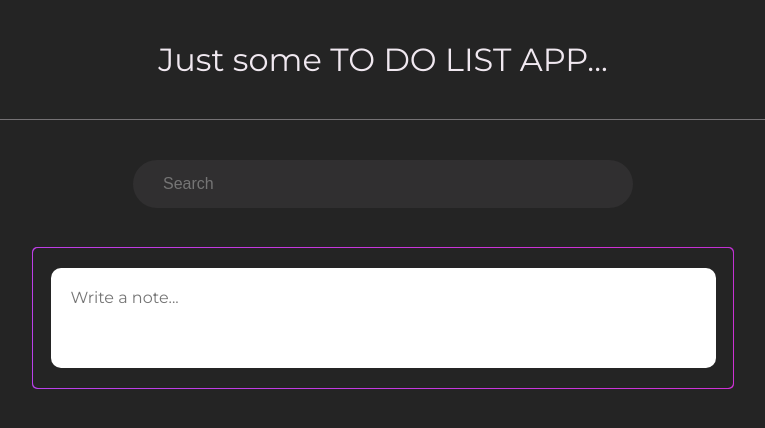
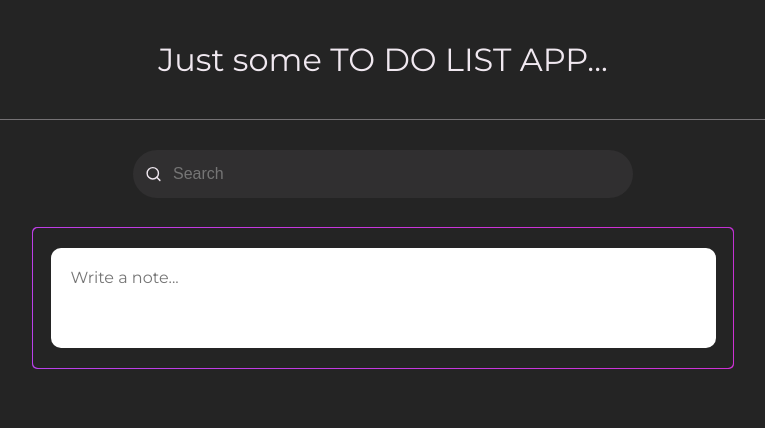
Before and after one commit to JlordS32/TDL-App, a React (Vite) app: page / in a window 1280 px wide. Shown: the top 428 px of the page, without its empty margins (257-1022 px from the left). Built offline with nearby package versions, Linux system fonts and the light colour scheme; a web font is replaced by a local one.

Commit message:
fixed bug

```diff
--- /dev/null
+++ b/src/assets/icons/SearchIcon.jsx
@@ -0,0 +1,27 @@
+const SearchIcon = ({
+  color = "white",
+  width = "24",
+  height = "24",
+  strokeWidth = "2",
+  fill = "none",
+}) => {
+  return (
+    <svg
+      xmlns="http://www.w3.org/2000/svg"
+      width={width}
+      height={height}
+      viewBox="0 0 24 24"
+      fill={fill}
+      stroke={color}
+      strokeWidth={strokeWidth}
+      strokeLinecap="round"
+      strokeLinejoin="round"
+      class="feather feather-search"
+    >
+      <circle cx="11" cy="11" r="8"></circle>
+      <line x1="21" y1="21" x2="16.65" y2="16.65"></line>
+    </svg>
+  );
+};
+
+export default SearchIcon;
--- a/src/components/home/Search.jsx
+++ b/src/components/home/Search.jsx
@@ -2,17 +2,19 @@ import '../../styles/todo.modules.css';
 import React, { useEffect, useState } from 'react';
 import { useDispatch, useSelector } from 'react-redux';
 import { updateFilteredTodo } from '../store/TodoReducer';
+import SearchIcon from '../../assets/icons/SearchIcon';
 
 const Search = () => {
 
    const todoReducer = useSelector(state => state.todoReducer.value);
-   const filteredTodoReducer = useSelector(state => state.filteredReducer.value);
    const dispatch = useDispatch();
 
    const [searchQuery, setSearchQuery] = useState('');
 
-   const handleChange = (e) => {
-      setSearchQuery(e.target.value);
+   const handleSubmit = (e) => {
+      if (e.key === 'Enter') {
+         setSearchQuery(e.target.value);
+      }
    };
 
    const filteredTodo = todoReducer.filter(todo => {
@@ -25,32 +27,22 @@ const Search = () => {
       }
    });
 
-   const handleKeyPress = (e) => {
-      if (e.key === 'Enter') {
-         dispatch(updateFilteredTodo(filteredTodo));
-      }
-   };
-
    // Listens if the todo slate in our redux has changed.
    useEffect(() => {
-      if (searchQuery === '') {
-         dispatch(updateFilteredTodo(filteredTodo));
-      }
+      dispatch(updateFilteredTodo(filteredTodo));
    }, [todoReducer, searchQuery]);
-
-   useEffect(() => {
-      console.log(filteredTodoReducer);
-   }, [filteredTodoReducer]);
 
    return (
       <div className='search-container'>
+         <div className='input-icons'>
+            <SearchIcon color='#F0E8F0' width='17'/>
+         </div>
          <input
             type='text'
             name='search-bar'
             className='search-bar'
             placeholder='Search'
-            onChange={handleChange}
-            onKeyDown={handleKeyPress}
+            onKeyDown={handleSubmit}
          />
       </div>
    )
--- a/src/components/home/TodoBox.jsx
+++ b/src/components/home/TodoBox.jsx
@@ -25,11 +25,6 @@ const Todobox = ({todo, onDelete}) => {
       title,
    } = todo;
 
-   const handleDelete = () => {
-      console.log(`ID: ${todo.id} has been deleted...`);
-      onDelete(id);
-   };
-
    const handleClick = () => {
 
       // Sets Todo for the current selected modal.
@@ -42,6 +37,8 @@ const Todobox = ({todo, onDelete}) => {
          close();
       }
    };
+
+   const white = '#F0E8F0';
 
    return (
       <motion.div className='todo-container'
@@ -73,14 +70,14 @@ const Todobox = ({todo, onDelete}) => {
          </div>
 
          <div className='todo-icons'>
-            <div className='todo-icon-item delete-btn' onClick={handleDelete}>
-               <DeleteIcon color='white' width='17'/>
+            <div className='todo-icon-item delete-btn' onClick={() => onDelete(id)}>
+               <DeleteIcon color={white} width='17'/>
             </div>
             <div className='todo-icon-item more-btn' onClick={() => alert('hello world')}>
-               <MoreIcon width='17'/>
+               <MoreIcon width='17' color={white}/>
             </div>
             <div className='todo-icon-item label-btn' onClick={() => alert('hello world')}>
-               <LabelIcon width='17'/>
+               <LabelIcon width='17' color={white}/>
             </div>
          </div>
       </motion.div>
--- a/src/styles/todo.modules.css
+++ b/src/styles/todo.modules.css
@@ -200,8 +200,14 @@
 }
 
 .search-container {
-   display: flex;
-   justify-content: center;
+   position: relative;
+   margin: 30px 0;
+}
+
+/* Had to manually adjust the position of the icon inside the search bar, will need to be reconfigured later*/
+.input-icons {
+   position: absolute;
+   padding: 12px;
 }
 
 .search-container, :is(.search-bar) {
@@ -214,17 +220,15 @@
    width: 100%;
    font-size: 1rem;
    border-radius: 100px;
-   text-indent: 15px;
-   padding: 15px;
+   text-indent: 40px;
    color: var(--white);
    background-color: var(--mid-gray);
-   margin: 40px 0;
+   padding: 15px 0px;
 }
 
 .search-bar:focus {
    outline: var(--light-grey) 1px solid;
 }
-
 
 @media screen and (max-width: 1920px){
    .newtodo-content {
```
